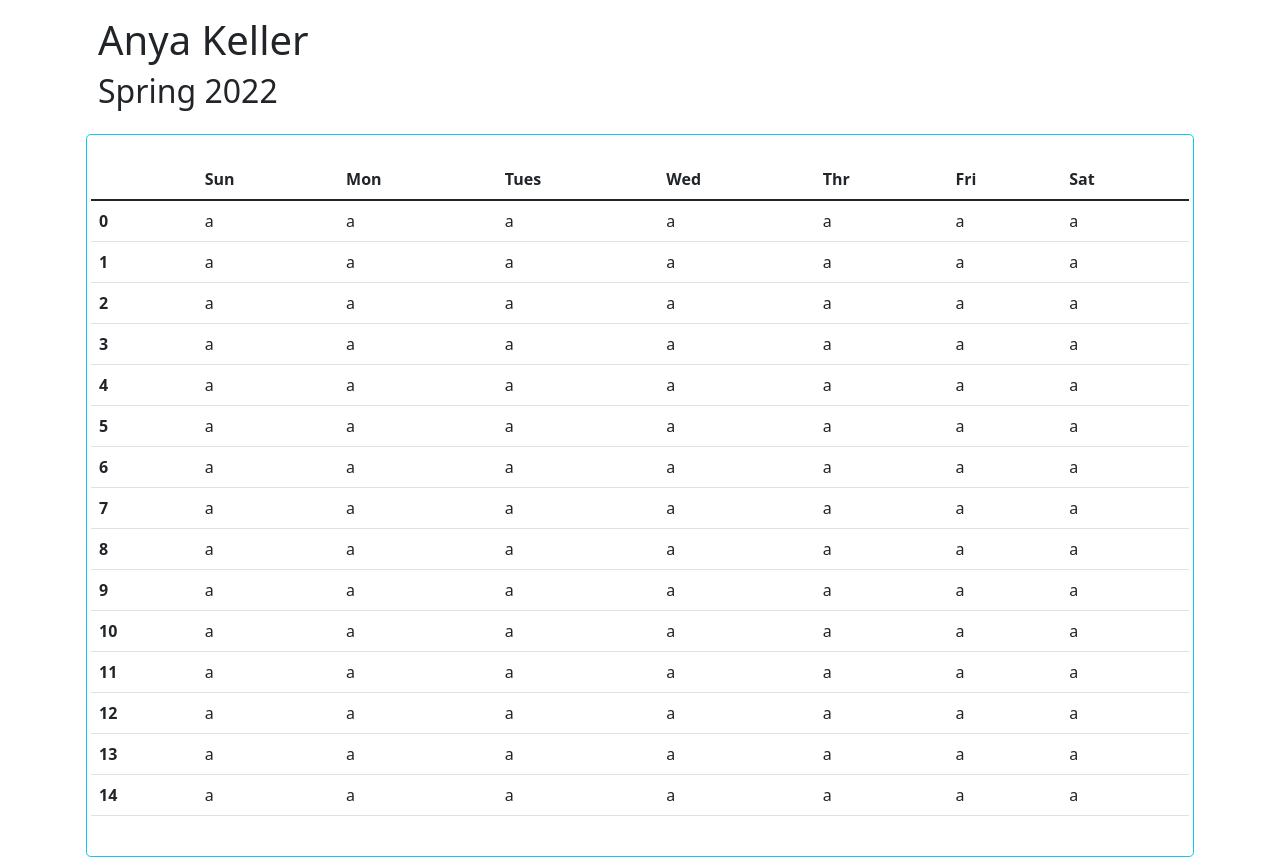
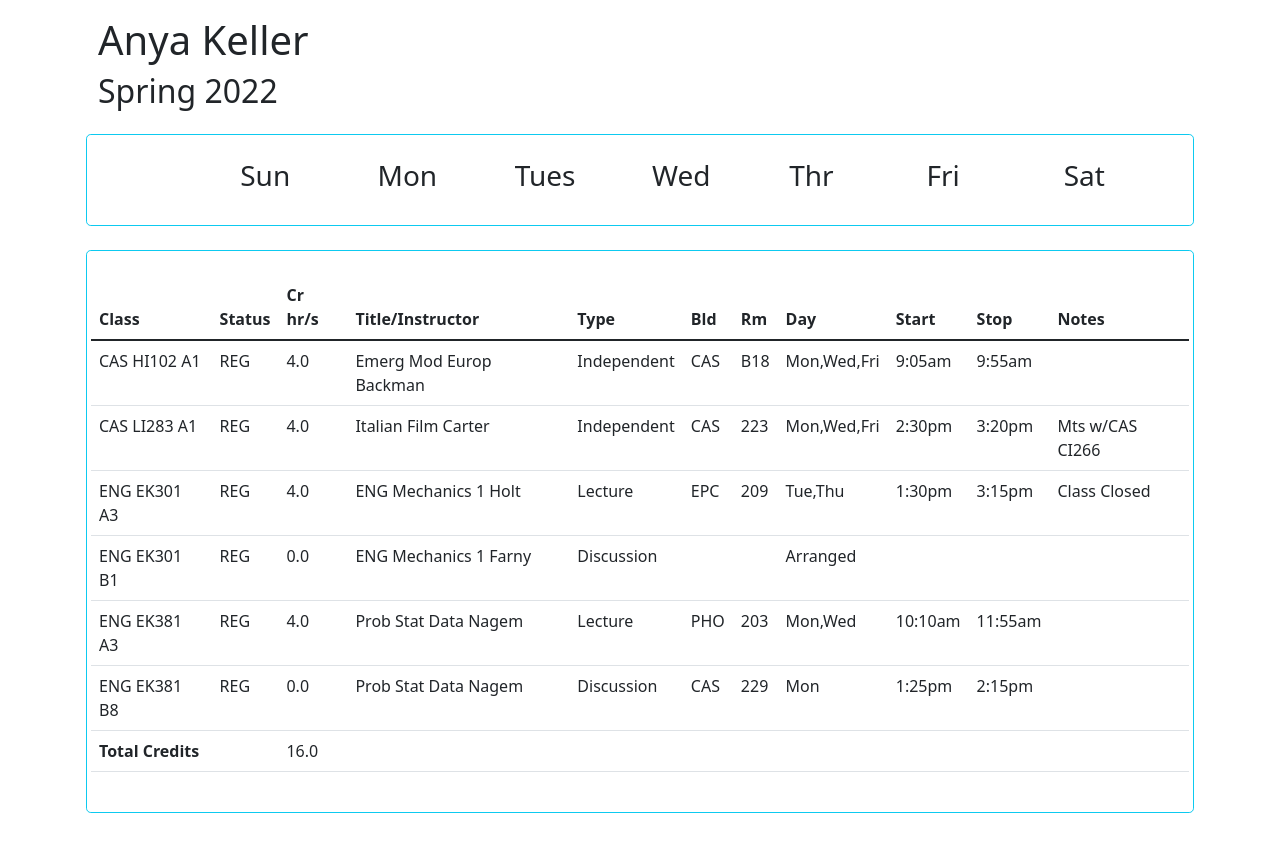
Before and after one commit to anyakeller/class-schedule, a React (Create React App) app: page / in a window 1280 px wide. Shown: the top 859 px of the page. After the commit the page ends 837 px from the top, so only its background shows below. Built offline with nearby package versions, Linux system fonts and the light colour scheme.

Commit message:
ope should be studying for the physics fianl

```diff
--- a/src/routes/Home.js
+++ b/src/routes/Home.js
@@ -9,43 +9,25 @@ function Header(props) {
     </header>
   );
 }
-function DayTh(props) {
-  return <th scope="col">{props.dayName}</th>;
-}
 
-function DayHeader(props) {
+function DayCols(props) {
   return (
-    <thead>
-      <tr>
-        {[""].concat(props.dayNames).map((day, index) => (
-          <DayTh key={index} dayName={day} />
-        ))}
-      </tr>
-    </thead>
+    <div className="row">
+      {[""].concat(props.dayNames).map((day, index) => (
+        <div className="col" key={index}>
+          <h3>{day}</h3>
+        </div>
+      ))}
+    </div>
   );
 }
 
-function HourRow(props) {
-  var hourColTd = [<th scope="row" key={props.hour}>{props.hour}</th>];
-  hourColTd.push(props.dayNames.map((day, index) => <td key={index}>a</td>));
-  return <tr>{hourColTd}</tr>;
-}
-
-function ScheduleTableBody(props) {
-  let hourRows = [];
-  for (let i = 0; i < 15; i++) {
-    hourRows.push(<HourRow key={i} hour={i} dayNames={props.dayNames} />);
-  }
-  return <tbody>{hourRows}</tbody>;
-}
-
-function ScheduleTable(props) {
+function ScheduleGrid(props) {
   var dayNames = ["Sun", "Mon", "Tues", "Wed", "Thr", "Fri", "Sat"];
   return (
-    <table className="table table-hover">
-      <DayHeader dayNames={dayNames} />
-      <ScheduleTableBody dayNames={dayNames} />
-    </table>
+    <div className="container">
+      <DayCols dayNames={dayNames} />
+    </div>
   );
 }
 
@@ -56,7 +38,7 @@ function Home(props) {
       <div
         className="border border-info rounded-3 mx-1 my-4 px-1 py-4"
         style={{}}>
-        <ScheduleTable />
+        <ScheduleGrid />
       </div>
       <div
         className="border border-info rounded-3 mx-1 my-4 px-1 py-4"
```
